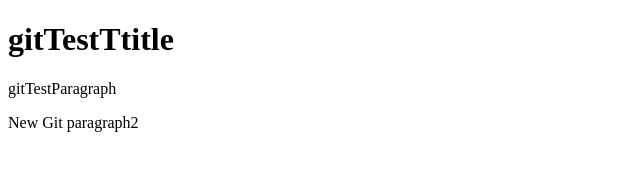
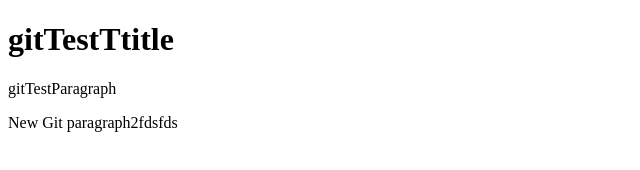
Before and after one commit to AlecDannmayr/newGitTest, a plain HTML site: page index.html in a window 1280 px wide. Shown: the full height of the page, 0-640 px from the left. Drawn offline with Linux system fonts and the light colour scheme.

Commit message:
Adding paragraph

```diff
--- a/index.html
+++ b/index.html
@@ -9,7 +9,7 @@
 
     <h1>gitTestTtitle</h1>
     <p>gitTestParagraph</p>
-    <p>New Git paragraph2</p>
+    <p>New Git paragraph2fdsfds</p>
 
 </body>
 </html>
```
